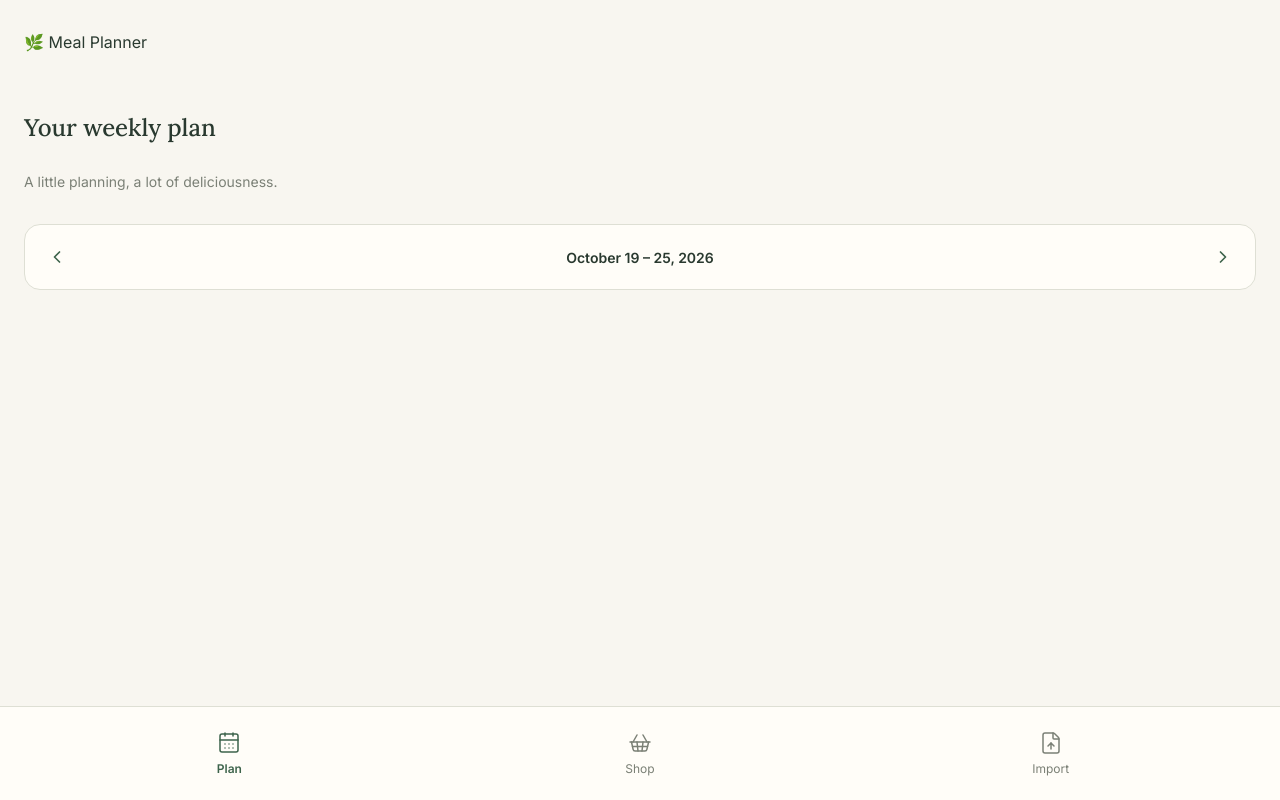
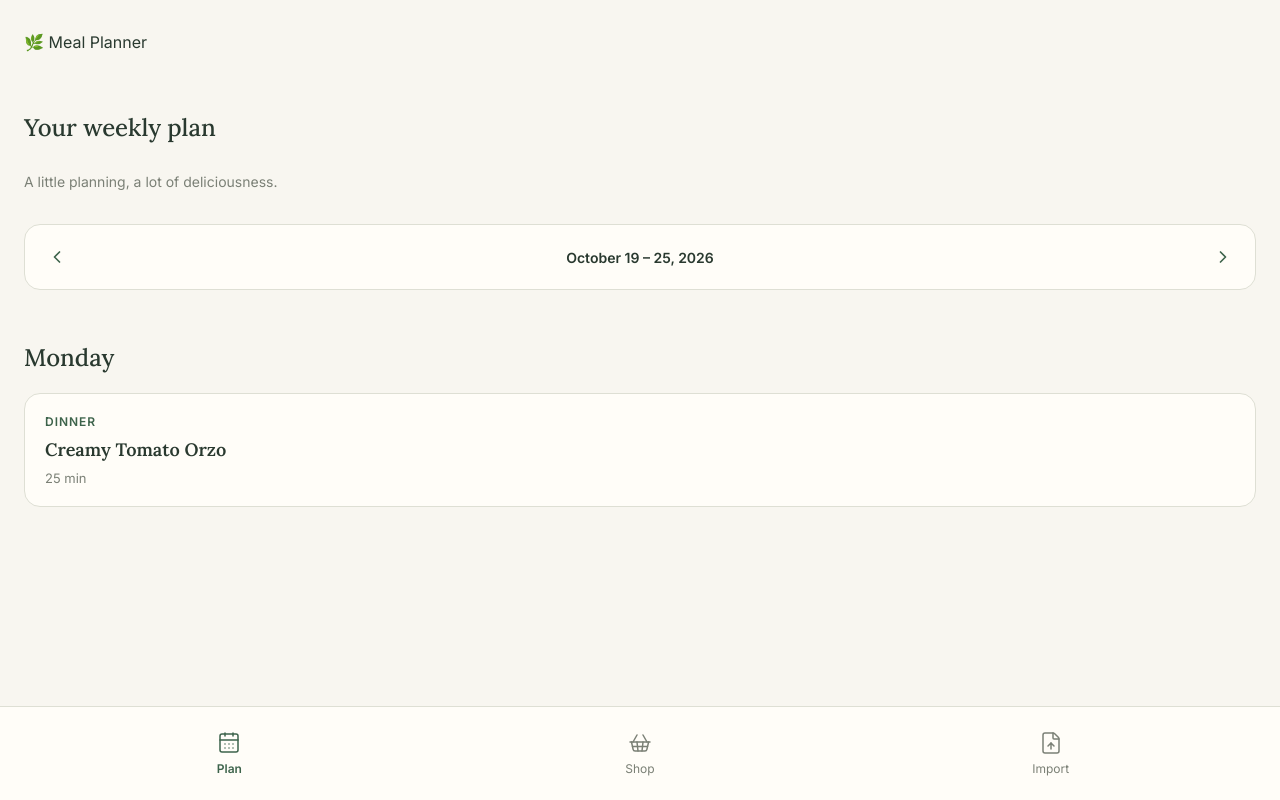
Before and after one commit to codebaseeden/mealplaner, a React (Vite) app: page / in a window 1280 px wide. Both pictures are taken after a click on the button "Plan". Built offline with nearby package versions, Linux system fonts and the light colour scheme.

Commit message:
feat: add meal card and daily plan section

```diff
--- a/src/components/Button.module.css
+++ b/src/components/Button.module.css
@@ -13,10 +13,6 @@
 
   cursor: pointer;
   transition: background-color 0.2s ease;
-}
-
-.button:hover {
-  background-color: var(--color-text);
 }
 
 .button:focus-visible {
--- /dev/null
+++ b/src/components/MealCard.module.css
@@ -0,0 +1,57 @@
+.card {
+  display: flex;
+  flex-direction: column;
+  gap: 8px;
+
+  padding: 20px;
+
+  background-color: var(--color-surface);
+  border: 1px solid var(--color-border);
+  border-radius: 16px;
+}
+
+.mealType {
+  color: var(--color-primary);
+  font-size: 12px;
+  font-weight: 600;
+  text-transform: uppercase;
+  letter-spacing: 0.08em;
+}
+
+.title {
+  margin: 0;
+
+  color: var(--color-text);
+  font-family: var(--font-heading);
+  font-size: 18px;
+  font-weight: 600;
+  line-height: 1.4;
+}
+
+.duration {
+  margin: 0;
+
+  color: var(--color-text-secondary);
+  font-size: 13px;
+}
+
+.day {
+  display: flex;
+  flex-direction: column;
+  gap: 12px;
+}
+
+.dayHeader {
+  display: flex;
+  align-items: center;
+  justify-content: space-between;
+}
+
+.dayTitle {
+  margin: 0;
+
+  color: var(--color-text);
+  font-family: var(--font-heading);
+  font-size: 20px;
+  font-weight: 600;
+}
--- /dev/null
+++ b/src/components/MealCard.tsx
@@ -0,0 +1,25 @@
+import styles from './MealCard.module.css'
+
+type MealCardProps = {
+  title: string
+  mealType: 'breakfast' | 'lunch' | 'dinner'
+  duration: number
+}
+
+function MealCard({
+  title,
+  mealType,
+  duration,
+}: MealCardProps) {
+    return (
+        <article className={styles.card}>
+            <span className={styles.mealType}>{mealType}</span>
+
+            <h3 className={styles.title}>{title}</h3>
+
+            <p className={styles.duration}>{duration} min</p>
+        </article>
+    )
+}
+
+export default MealCard
--- a/src/pages/WeeklyPlan.tsx
+++ b/src/pages/WeeklyPlan.tsx
@@ -1,6 +1,8 @@
 import { ChevronLeft, ChevronRight } from 'lucide-react'
 
 import styles from './WeeklyPlan.module.css'
+
+import MealCard from '../components/MealCard'
 
 function WeeklyPlan() {
   return (
@@ -35,6 +37,25 @@ function WeeklyPlan() {
             </button>
         </div>
 
+        <section
+            className={styles.day}
+            aria-labelledby="monday-title"
+        >
+            <div className={styles.dayHeader}>
+                <h2
+                id="monday-title"
+                className={styles.dayTitle}
+                >
+                    Monday
+                </h2>
+            </div>
+
+            <MealCard
+                title="Creamy Tomato Orzo"
+                mealType="dinner"
+                duration={25}
+            />
+        </section>
     </section>
   )
 }
```
